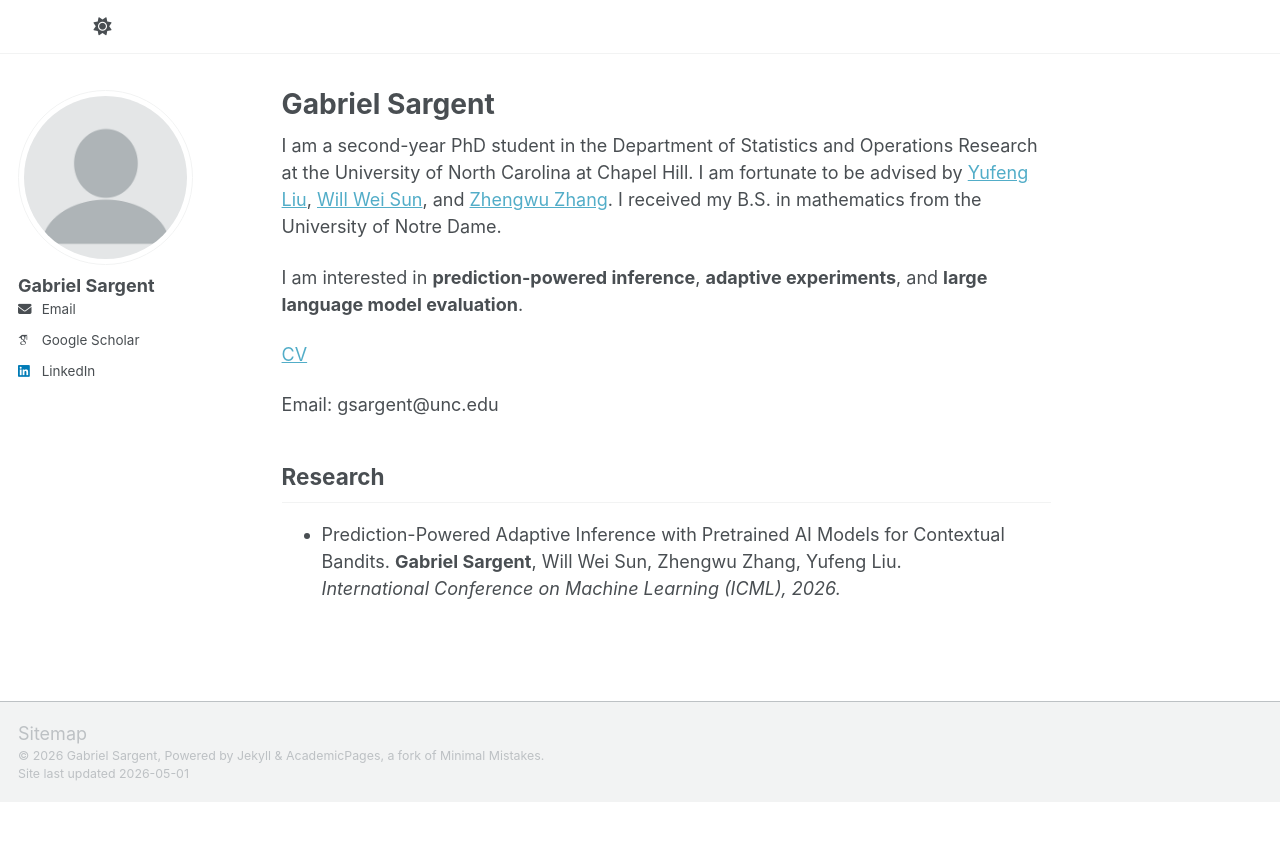
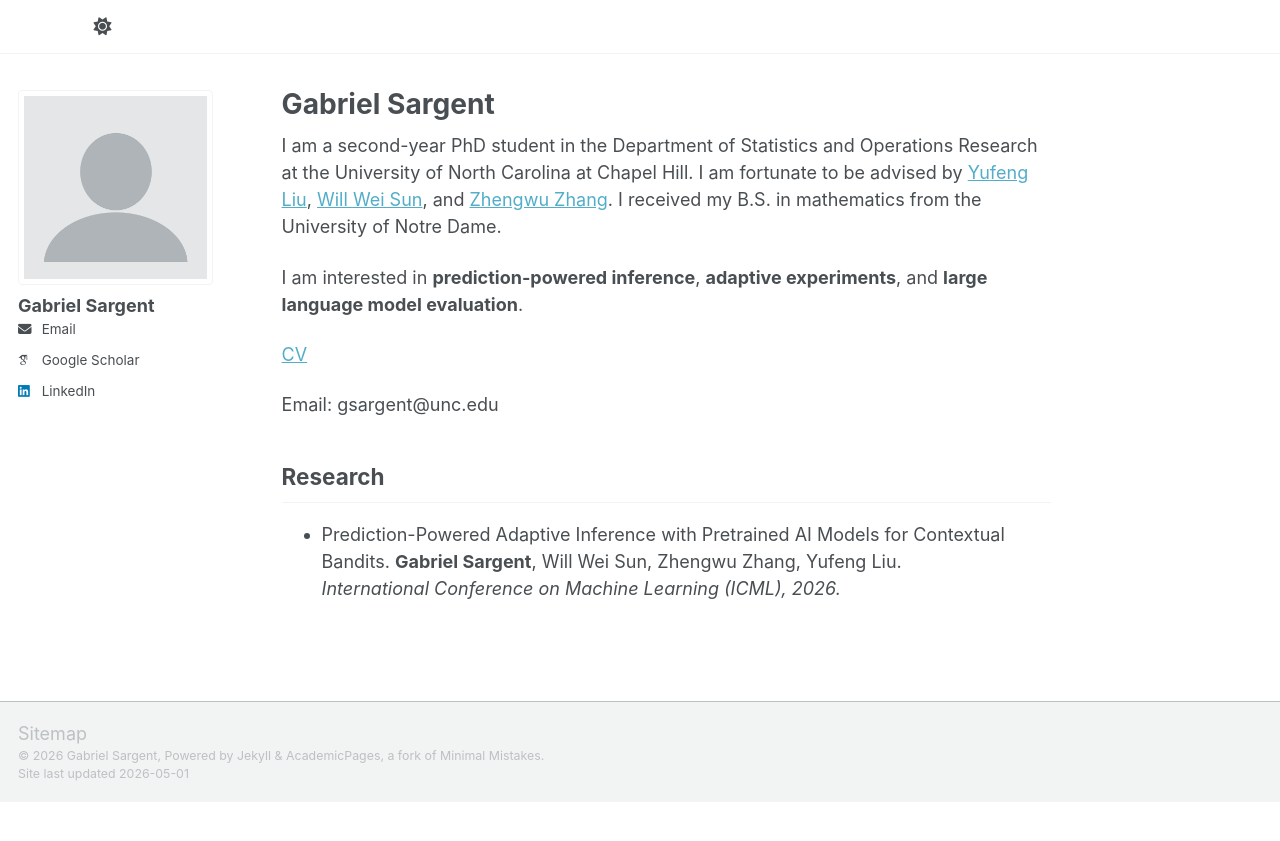
Before and after one commit to GabrielSargent/GabrielSargent.github.io, a Jekyll site: the page built from _pages/about.md, in a window 1280 px wide. Shown: the top 841 px of the page. Built offline with Jekyll 4.4.1, drawn with Linux system fonts in a browser that asks for light colours; some web fonts are replaced; a script bundle is joined from its source files by our own code; library files that are not in the unit come from our copies.

Commit message:
Update _sidebar.scss

```diff
--- a/_sass/layout/_sidebar.scss
+++ b/_sass/layout/_sidebar.scss
@@ -154,8 +154,8 @@
   }
 
   img {
-    max-width: 175px;
-    border-radius: 50%;
+    max-width: 250px;
+    border-radius: 4px;
 
     @include breakpoint($large) {
       padding: 5px;
```
